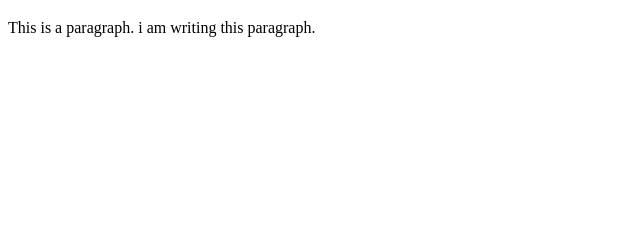
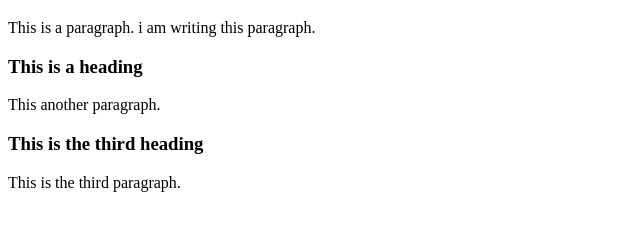
Before and after one commit to touhidulemroz/PH11, a plain HTML site: page 01_Milestone_1/04_Module_4/index.html in a window 1280 px wide. Shown: the part 61-292 px from the top of the page, without its empty margins (0-640 px from the left). Drawn offline with Linux system fonts and the light colour scheme.

Commit message:
Update index.html

```diff
--- a/01_Milestone_1/04_Module_4/index.html
+++ b/01_Milestone_1/04_Module_4/index.html
@@ -8,5 +8,11 @@
 <body>
     <h1>This is a heading</h1>
     <p>This is a paragraph. i am writing this paragraph.</p>
+
+    <h3>This is a heading </h3>
+    <p>This another paragraph.</p>
+
+    <h3>This is the third heading</h3>
+    <p>This is the third paragraph.</p>
 </body>
 </html>
```
